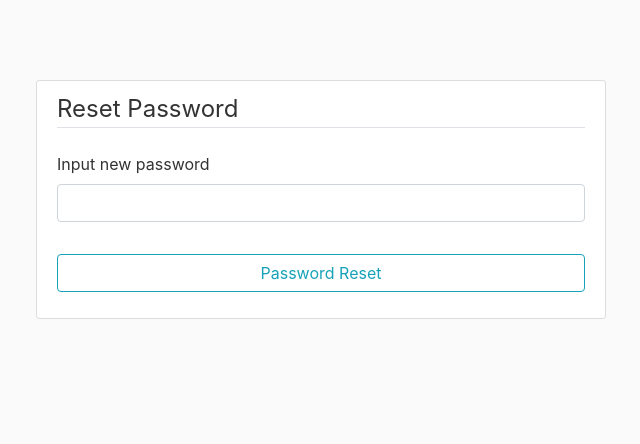
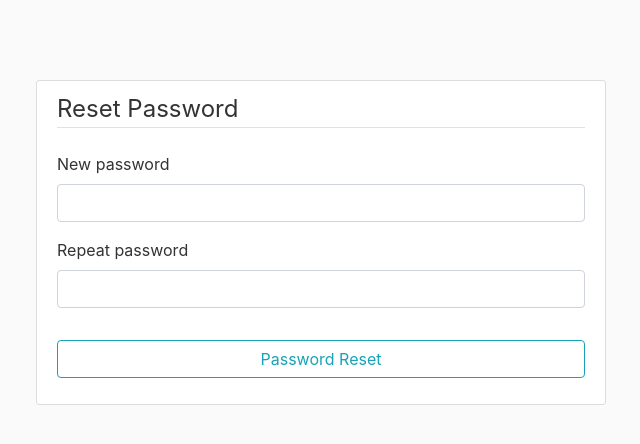
Before and after one commit to popovpp/wondertask, a Django app: template wondertask/templates/accounts/password_reset.html in a window 1280 px wide. Shown: the top 444 px of the page, without its empty margins (319-959 px from the left). Run offline with Django 3.2, Linux system fonts and the light colour scheme; the template is opened without the code that fills it, so the values that code supplies are empty; some libraries are stand-ins or nearby versions.

Commit message:
added confirm field for recover password form

```diff
--- a/wondertask/accounts/views.py
+++ b/wondertask/accounts/views.py
@@ -168,12 +168,17 @@ class RedirectUserView(APIView):
 # Временное решение востановления пароля. Убрать когда появится фронт
 class RecoverPassword(forms.Form):
     new_password = forms.CharField(label='New password', max_length=40)
+    repeat_password = forms.CharField(label='Repeat password', max_length=40)
 
 
 def recover(request, secret):
     if request.method == 'POST':
         form = RecoverPassword(request.POST)
         if form.is_valid():
+            if form.cleaned_data['new_password'] != form.cleaned_data['repeat_password']:
+                messages.add_message(request, messages.WARNING, 'Passwords do not match!')
+                form = RecoverPassword()
+                return render(request, 'accounts/password_reset.html', {'form': form})
             try:
                 user = User.objects.get(secret=secret)
                 user.set_password(form.cleaned_data['new_password'])
@@ -182,7 +187,6 @@ def recover(request, secret):
                 messages.add_message(request, messages.SUCCESS, 'Password changed!')
             except Exception:
                 messages.add_message(request, messages.WARNING, 'Token is invalid!')
-
     else:
         form = RecoverPassword()
     return render(request, 'accounts/password_reset.html', {'form': form})
--- a/wondertask/templates/accounts/password_reset.html
+++ b/wondertask/templates/accounts/password_reset.html
@@ -23,8 +23,12 @@
                 <fieldset class="form-group">
                     <legend class="border-bottom mb-4">Reset Password</legend>
                     <div class="mb-3">
-                        <label for="exampleInputPassword1" class="form-label">Input new password</label>
+                        <label for="exampleInputPassword1" class="form-label">New password</label>
                         <input type="password" name="new_password" class="form-control" id="exampleInputPassword1">
+                    </div>
+                    <div class="mb-3">
+                        <label for="exampleInputPassword2" class="form-label">Repeat password</label>
+                        <input type="password" name="repeat_password" class="form-control" id="exampleInputPassword2">
                     </div>
                 </fieldset>
                 <div class="form-group text-center">
```
